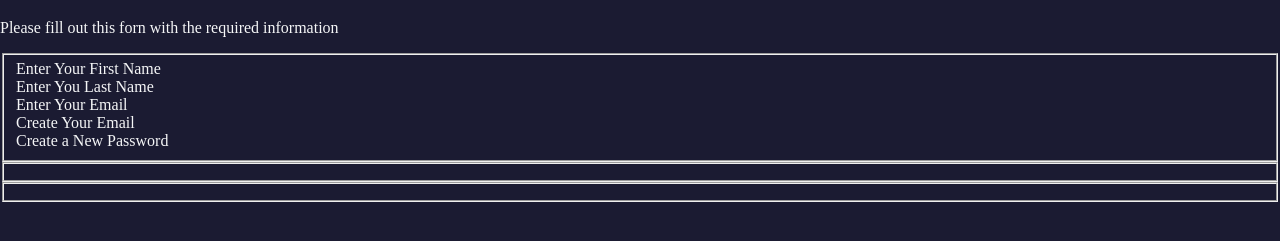
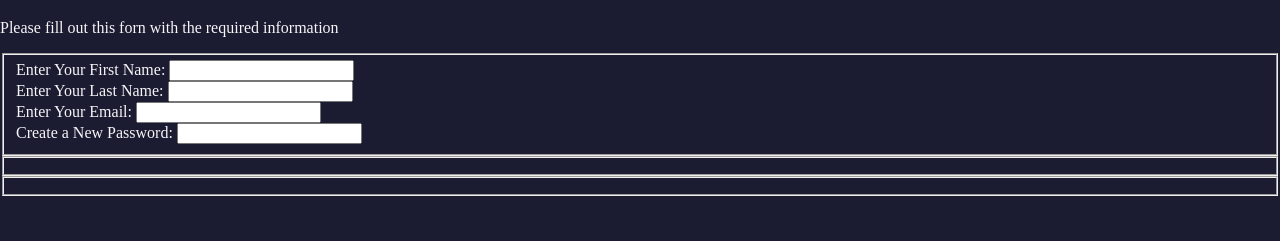
Before and after one commit to onemore8762/Registration-Form, a plain HTML site: page index.html in a window 1280 px wide. Shown: the part 79-320 px from the top of the page. Drawn offline with Linux system fonts and the light colour scheme.

Commit message:
first form finish

```diff
--- a/index.html
+++ b/index.html
@@ -1,22 +1,22 @@
 <!DOCTYPE html>
 <html lang="en">
+
 <head>
     <meta charset="UTF-8">
     <meta http-equiv="X-UA-Compatible" content="IE=edge">
     <meta name="viewport" content="width=device-width, initial-scale=1.0">
-    <link rel="stylesheet" href="styles.css"
-    <title>Registration Form</title>
+    <link rel="stylesheet" href="styles.css" <title>Registration Form</title>
 </head>
+
 <body>
     <h1>Registration Form</h1>
     <p>Please fill out this forn with the required information</p>
     <form>
         <fieldset>
-            <label>Enter Your First Name</label>
-            <label>Enter You Last Name</label>
-            <label>Enter Your Email</label>
-            <label>Create Your Email</label>
-            <label>Create a New Password</label>
+            <label>Enter Your First Name: <input type="text" required /></label>
+            <label>Enter Your Last Name: <input type="text" required /></label>
+            <label>Enter Your Email: <input type="email" required /></label>
+            <label>Create a New Password: <input type="password" pattern="[a-z0-5]{8,}" required /></label>
         </fieldset>
         <fieldset>
 
@@ -26,4 +26,5 @@
         </fieldset>
     </form>
 </body>
+
 </html>
```
